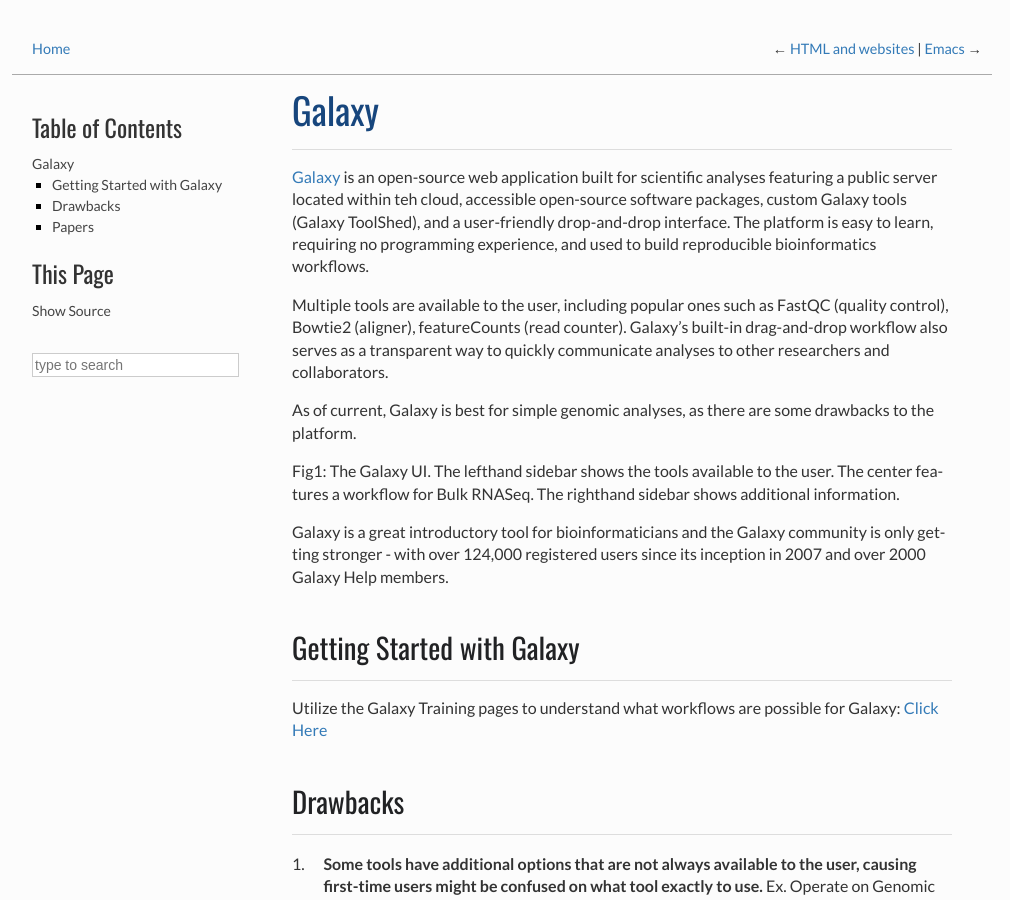
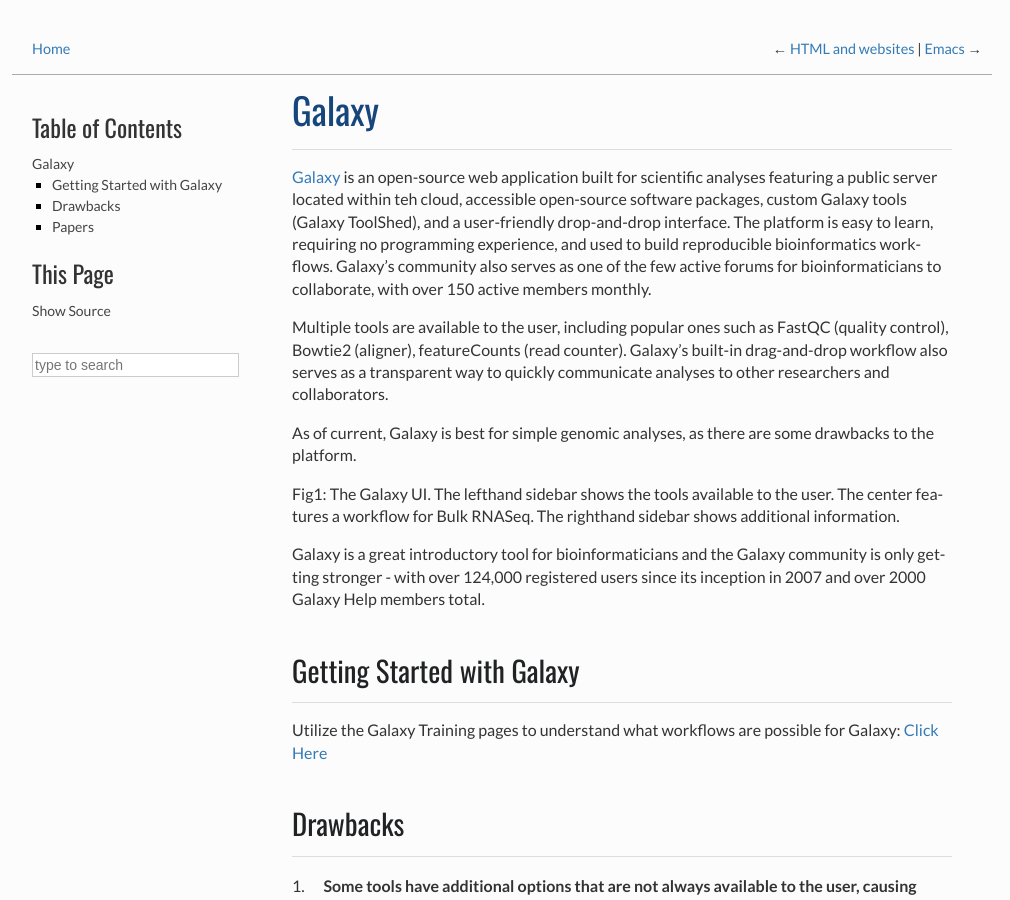
Before and after one commit to NICHD-BSPC/training, a Sphinx documentation site: the page built from source/galaxy.rst, in a window 1280 px wide and 900 px high. Shown: the whole window, without its empty margins (138-1148 px from the left). Built offline with Sphinx 7.4.7, drawn with Linux system fonts in a browser that asks for light colours.

Commit message:
Update galaxy.rst

```diff
--- a/source/galaxy.rst
+++ b/source/galaxy.rst
@@ -5,7 +5,7 @@
 
 .. image::path/galaxyLogo.jpeg
 
-`Galaxy <https://usegalaxy.org/>`_ is an open-source web application built for scientific analyses featuring a public server located within teh cloud, accessible open-source software packages, custom Galaxy tools (Galaxy ToolShed), and a user-friendly drop-and-drop interface. The platform is easy to learn, requiring no programming experience, and used to build reproducible bioinformatics workflows.
+`Galaxy <https://usegalaxy.org/>`_ is an open-source web application built for scientific analyses featuring a public server located within teh cloud, accessible open-source software packages, custom Galaxy tools (Galaxy ToolShed), and a user-friendly drop-and-drop interface. The platform is easy to learn, requiring no programming experience, and used to build reproducible bioinformatics workflows. Galaxy's community also serves as one of the few active forums for bioinformaticians to collaborate, with over 150 active members monthly.
 
 Multiple tools are available to the user, including popular ones such as FastQC (quality control), Bowtie2 (aligner), featureCounts (read counter). Galaxy's built-in drag-and-drop workflow also serves as a transparent way to quickly communicate analyses to other researchers and collaborators.
 
@@ -16,7 +16,7 @@
 Fig1: The Galaxy UI. The lefthand sidebar shows the tools available to the user. The center features a workflow for Bulk RNASeq. The righthand sidebar shows additional information.
 
 
-Galaxy is a great introductory tool for bioinformaticians and the Galaxy community is only getting stronger - with over 124,000 registered users since its inception in 2007 and over 2000 Galaxy Help members.
+Galaxy is a great introductory tool for bioinformaticians and the Galaxy community is only getting stronger - with over 124,000 registered users since its inception in 2007 and over 2000 Galaxy Help members total.
 
 Getting Started with Galaxy
 ----
```
